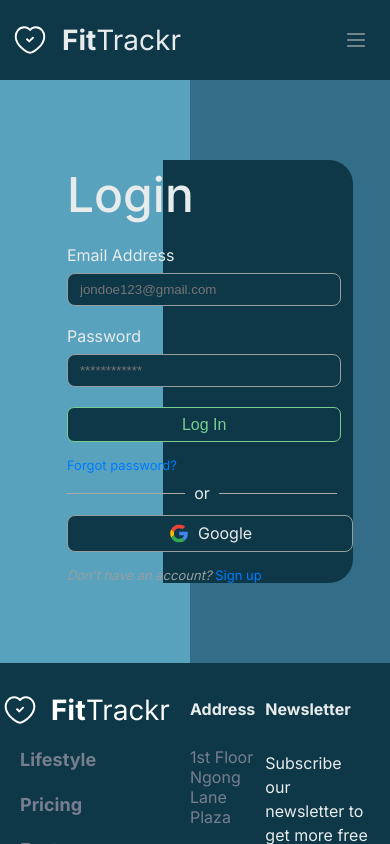
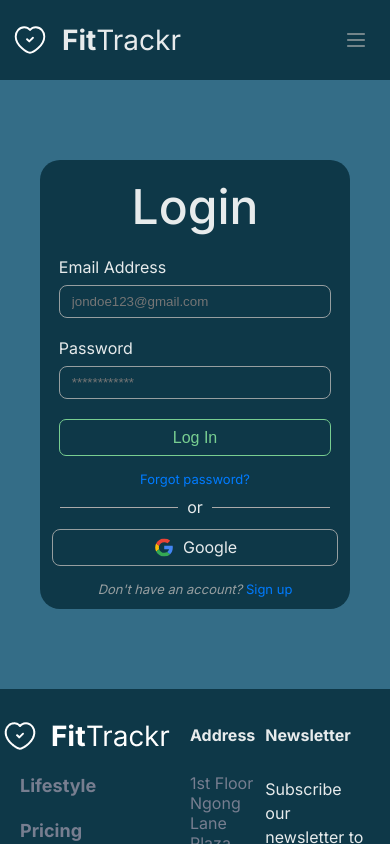
Before and after one commit to Ase020/fitTrackr-client, a React (Vite) app: page /login in a window 390 px wide. Shown: the top 844 px of the page. Built offline with nearby package versions, Linux system fonts and the light colour scheme; no server answers; a web font is replaced by a local one.

Commit message:
Partial loginresponsive build

```diff
--- a/src/pages/login/login.css
+++ b/src/pages/login/login.css
@@ -166,3 +166,42 @@
   font-style: normal;
   color: #007bff;
 }
+
+/* @media (min-width: 480px) {
+  .login-logo-img{
+    display: none;
+  }
+  .login_container::before{
+    background-color: #346d87;
+  }
+  .form_container{
+    background-color: #0e3848;
+    border-radius: 20px;
+    padding: 10px;
+    gap: 10px;
+  }
+} */
+
+@media (max-width: 768px) {
+  .login-logo-img{
+    display: none;
+  }
+  .login_container::before{
+    background-color:#346d87
+  }
+  .form_container{
+    background-color: #0e3848;
+    border-radius: 20px;
+    gap: 15px;
+    padding: 12px;
+  }
+  .form_container, h2{
+    align-items: center;
+  }
+  .login-btn{
+    padding: 6px 113px;
+  }
+  .google-login{
+    padding: 6px 100px;
+  }
+}
```
